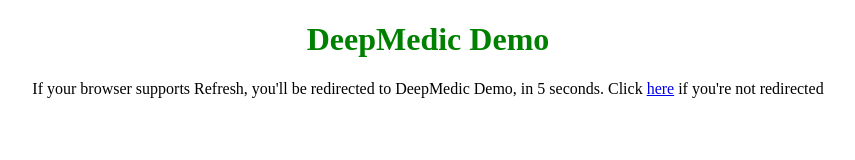
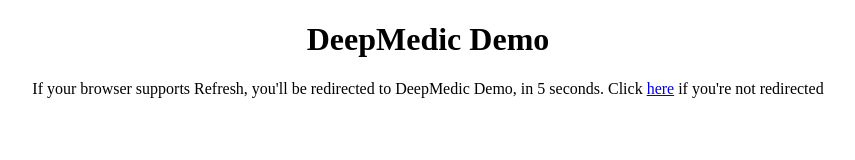
Before and after one commit to deepmedic/deepmedic.github.io, a plain HTML site: page demo.html in a window 1280 px wide. Shown: the whole page, without its empty margins (212-1067 px from the left). Drawn offline with Linux system fonts and the light colour scheme.

Commit message:
update demo page

```diff
--- a/demo.html
+++ b/demo.html
@@ -8,7 +8,7 @@
 </head>
 
 <body>
-    <h1 style="text-align:center;color:green;">
+    <h1 style="text-align:center">
          DeepMedic Demo
     </h1>
 
```
